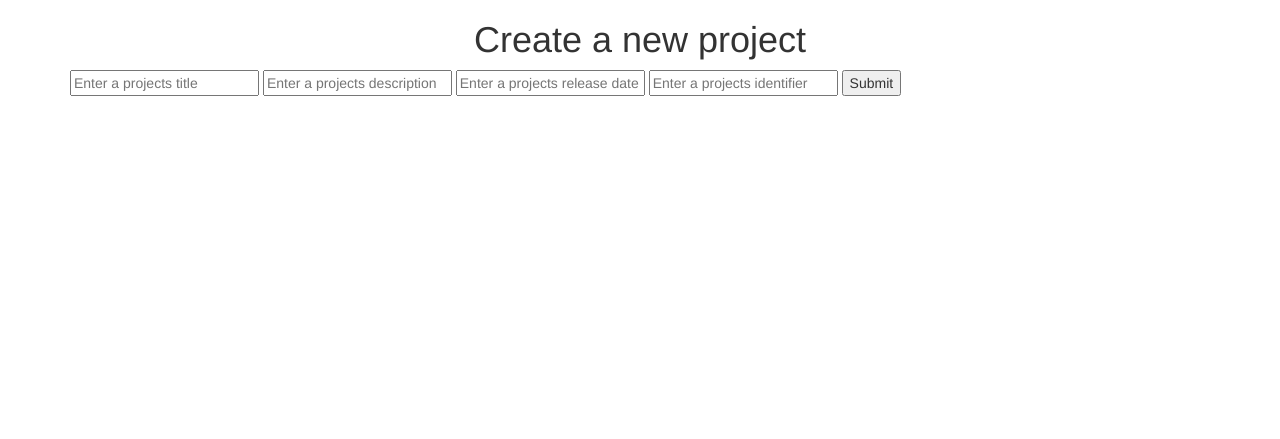
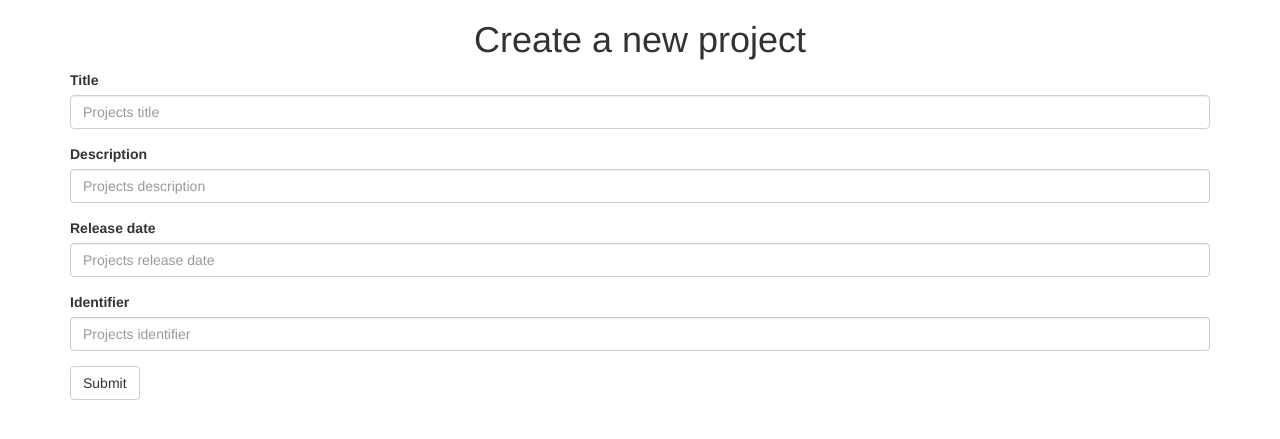
Before and after one commit to wisecrow/XPTracker, a Django app: page /projects/ in a window 1280 px wide. Shown: the top 439 px of the page. Run offline with Django 3.2, Linux system fonts and the light colour scheme; data that the repository does not hold is empty; some libraries are stand-ins or nearby versions.

Commit message:
Some visual improovements

```diff
--- a/XPTracker/settings.py
+++ b/XPTracker/settings.py
@@ -122,3 +122,4 @@ USE_TZ = True
 # https://docs.djangoproject.com/en/1.9/howto/static-files/
 
 STATIC_URL = '/static/'
+STATIC_ROOT = os.path.abspath(os.path.join(BASE_DIR, 'static'))
--- a/project/templates/projects.html
+++ b/project/templates/projects.html
@@ -5,13 +5,30 @@
 {% block content %}
 
 <form method="POST">{% csrf_token %}
-    <input name="title" id="id_title" placeholder="Enter a projects title" required/>
-    <input name="description" id="id_description" placeholder="Enter a projects description" required>
-    <input name="release_date" id="id_release_date" placeholder="Enter a projects release date" required>
-    <input name="identifier" id="id_identifier" placeholder="Enter a projects identifier" required>
-    <input type="submit" name="submit" id="id_submit" value="Submit">
+    <fieldset class="form-group">
+        <label for="title">Title</label>
+        <input type="text" name="title" class="form-control" id="id_title" placeholder="Projects title" required>
+        </fieldset>
+
+    <fieldset class="form-group">
+        <label for="description">Description</label>
+        <input type="text" name="description" class="form-control" id="id_description" placeholder="Projects description" required>
+    </fieldset>
+
+    <fieldset class="form-group">
+        <label for="release_date">Release date</label>
+        <input type="text" name="release_date" class="form-control" id="id_release_date" placeholder="Projects release date" required>
+    </fieldset>
+
+    <fieldset class="form-group">
+        <label for="description">Identifier</label>
+        <input type="text" name="identifier" class="form-control" id="id_identifier" placeholder="Projects identifier" required>
+    </fieldset>
+
+     <button type="submit" id="id_submit" class="btn btn-default">Submit</button>
+
 </form>
-<table id="id_list_projects">
+<table class="table" id="id_list_projects">
     {% for project in projects %}
     <tr><td><a href="/projects/{{project.identifier}}/" >{{project.title}}</a></td></tr>
     {% endfor %}
```
Also changed, not shown: user_stories/templates/us_home.html (+12 -7 lines).
